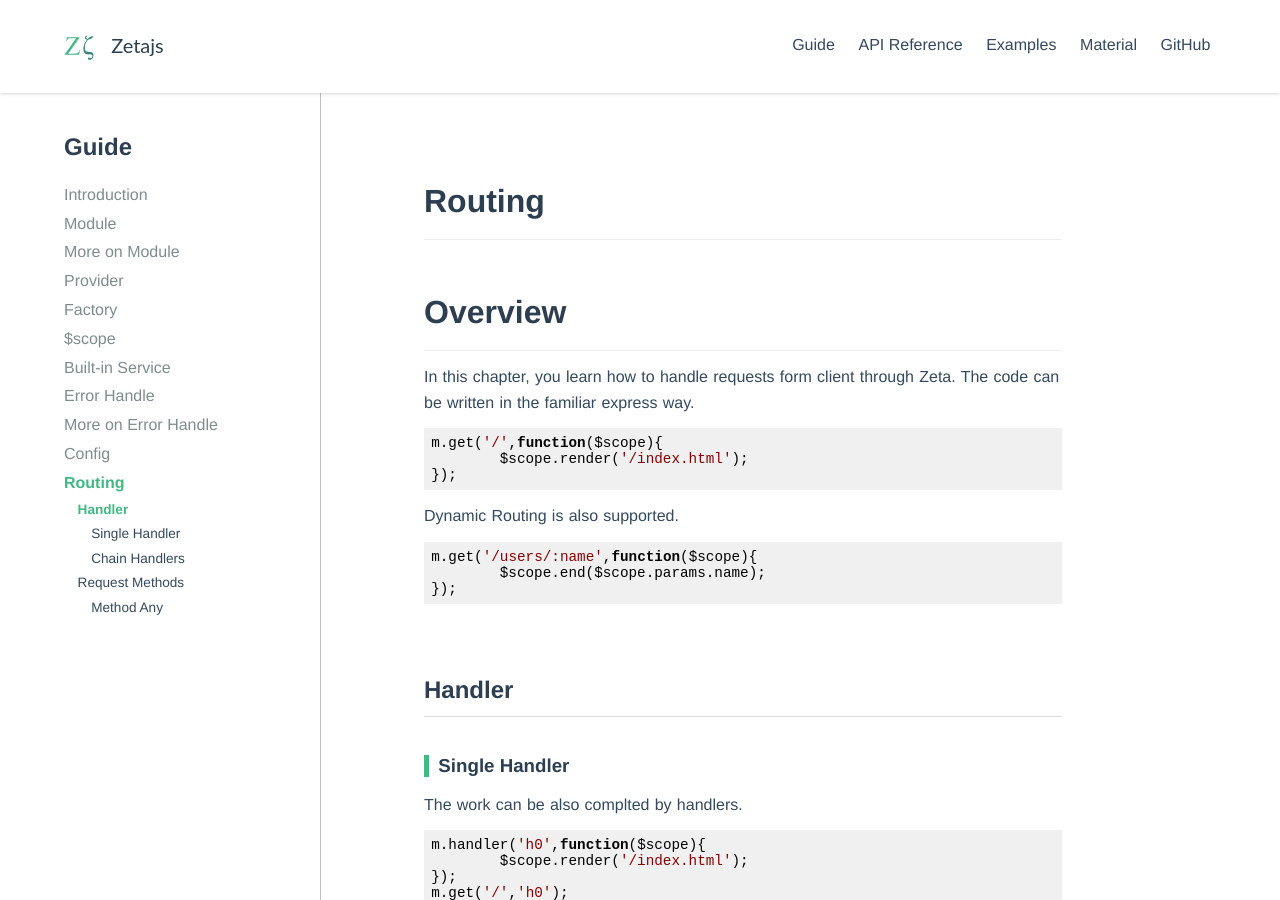
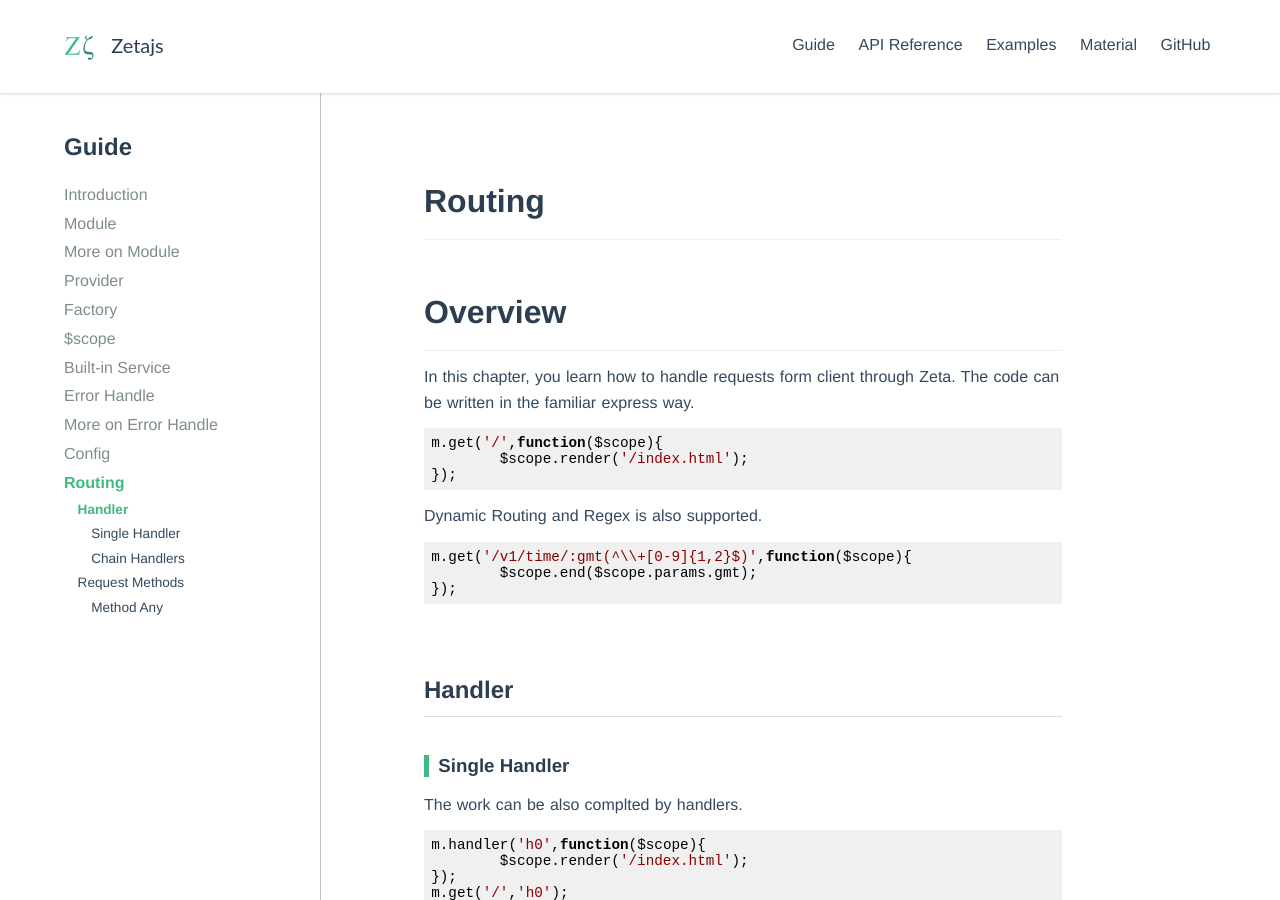
Before and after one commit to mlzxy/Zeta, a Jekyll site: the page built from _guide/Routing.md, in a window 1280 px wide and 900 px high. Built offline with Jekyll 4.4.1, drawn with Linux system fonts in a browser that asks for light colours.

Commit message:
add dynamic routing

```diff
--- a/_guide/Routing.md
+++ b/_guide/Routing.md
@@ -16,11 +16,11 @@ m.get('/',function($scope){
 });
 ~~~
 
-Dynamic Routing is also supported.
+Dynamic Routing and Regex is also supported.
 
 ~~~js
-m.get('/users/:name',function($scope){
-	$scope.end($scope.params.name);
+m.get('/v1/time/:gmt(^\\+[0-9]{1,2}$)',function($scope){
+	$scope.end($scope.params.gmt);
 });
 ~~~
 
```
